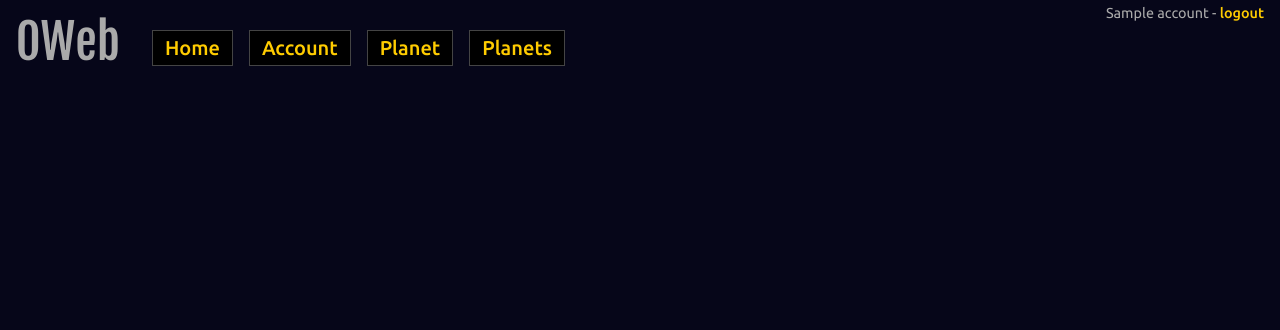
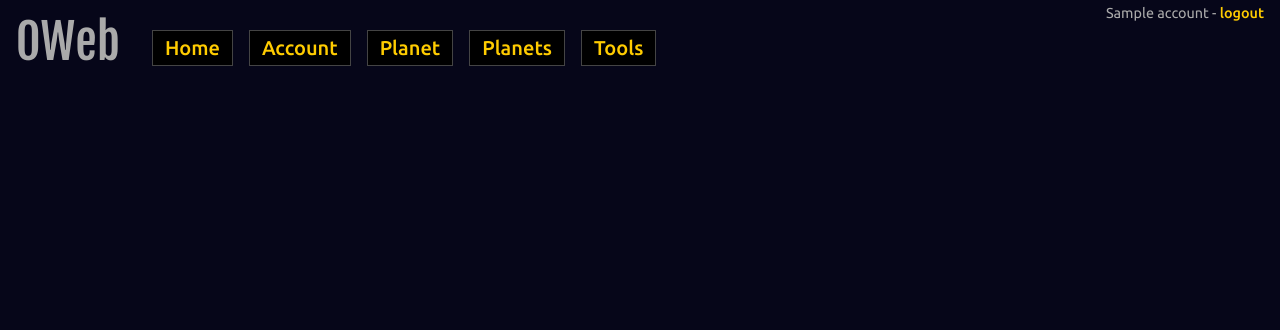
Before and after one commit to Mischback/django-oweb, a Django app: template oweb/templates/oweb/account_base.html in a window 1280 px wide. Shown: the top 330 px of the page. Run offline with Django 3.2, Linux system fonts and the light colour scheme; the template is opened without the code that fills it: most values are stand-ins (such as "Sample title", 1, 10 or a date in 2020).

Commit message:
Working on issue https://github.com/Mischback/django-oweb/issues/7
Created necessary files

```diff
--- a/oweb/templates/oweb/account_base.html
+++ b/oweb/templates/oweb/account_base.html
@@ -39,6 +39,12 @@
     <li><a href="{% url 'oweb:planet_create' account.id %}">create planet</a></li>
             </ul>
         </li>
+        <li>
+            <a href="#">Tools</a>
+            <ul>
+                <li><a href="{% url 'oweb:tools_energy' account.id %}">Energy</a>
+            </ul>
+        </li>
     </ul>
 </nav>
 {% block oweb_account %}{% endblock %}
--- a/oweb/urls.py
+++ b/oweb/urls.py
@@ -36,6 +36,10 @@ urlpatterns = patterns('oweb.views',
         'planet_buildings', name='planet_buildings'),
     url(r'^planet/(?P<planet_id>\d+)/defense$',
         'planet_defense', name='planet_defense'),
+
+    # tools.py
+    url(r'^tools/(?P<account_id>\d+)/energy$',
+        'tools_energy', name="tools_energy"),
 )
 
 urlpatterns += patterns('',
--- a/oweb/views/__init__.py
+++ b/oweb/views/__init__.py
@@ -2,3 +2,4 @@ from oweb.views.basic import *
 from oweb.views.account import *
 from oweb.views.planet import *
 from oweb.views.updates import *
+from oweb.views.tools import *
```
Also changed, not shown: oweb/views/tools.py (added, +7 -0 lines).
